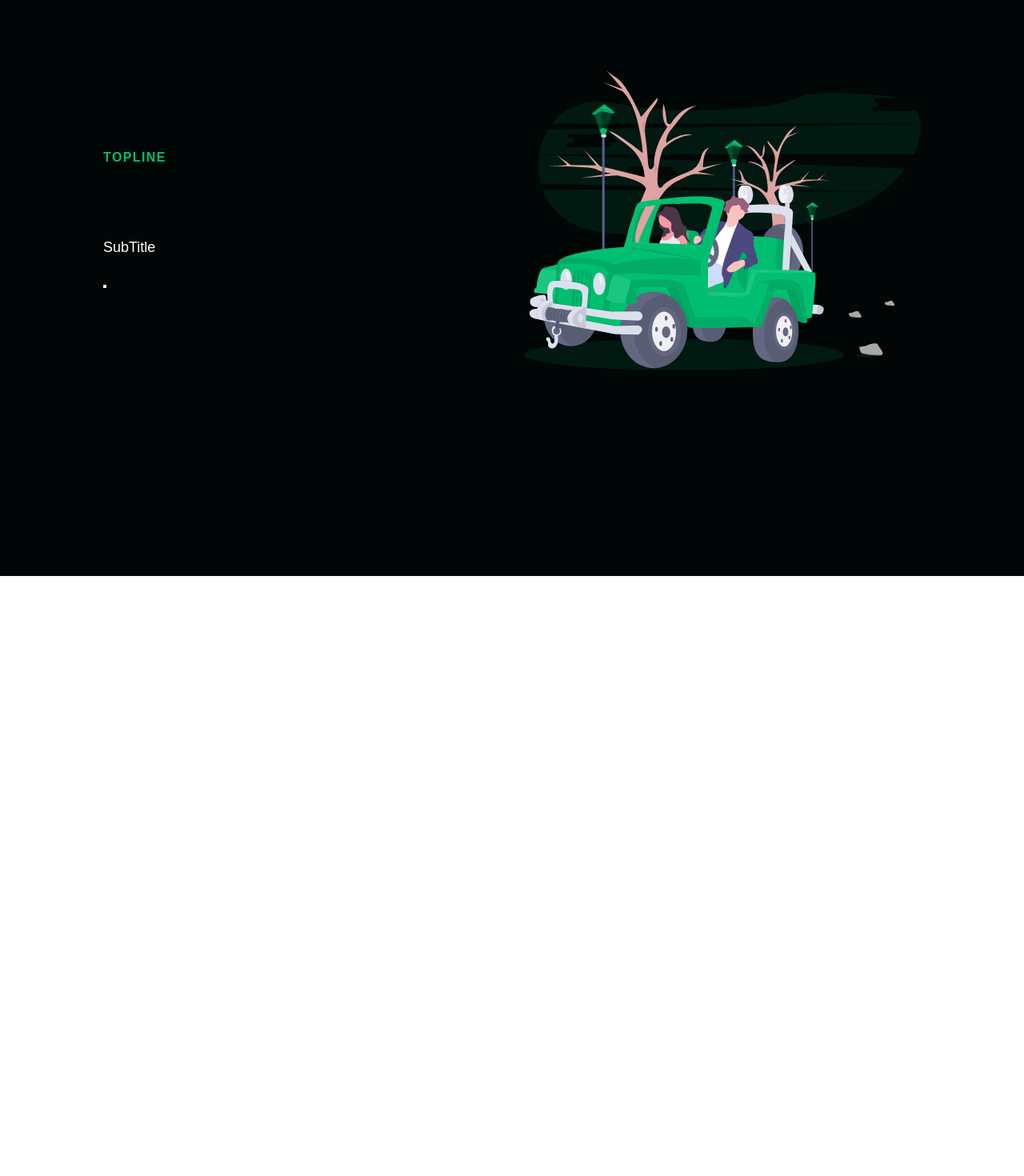
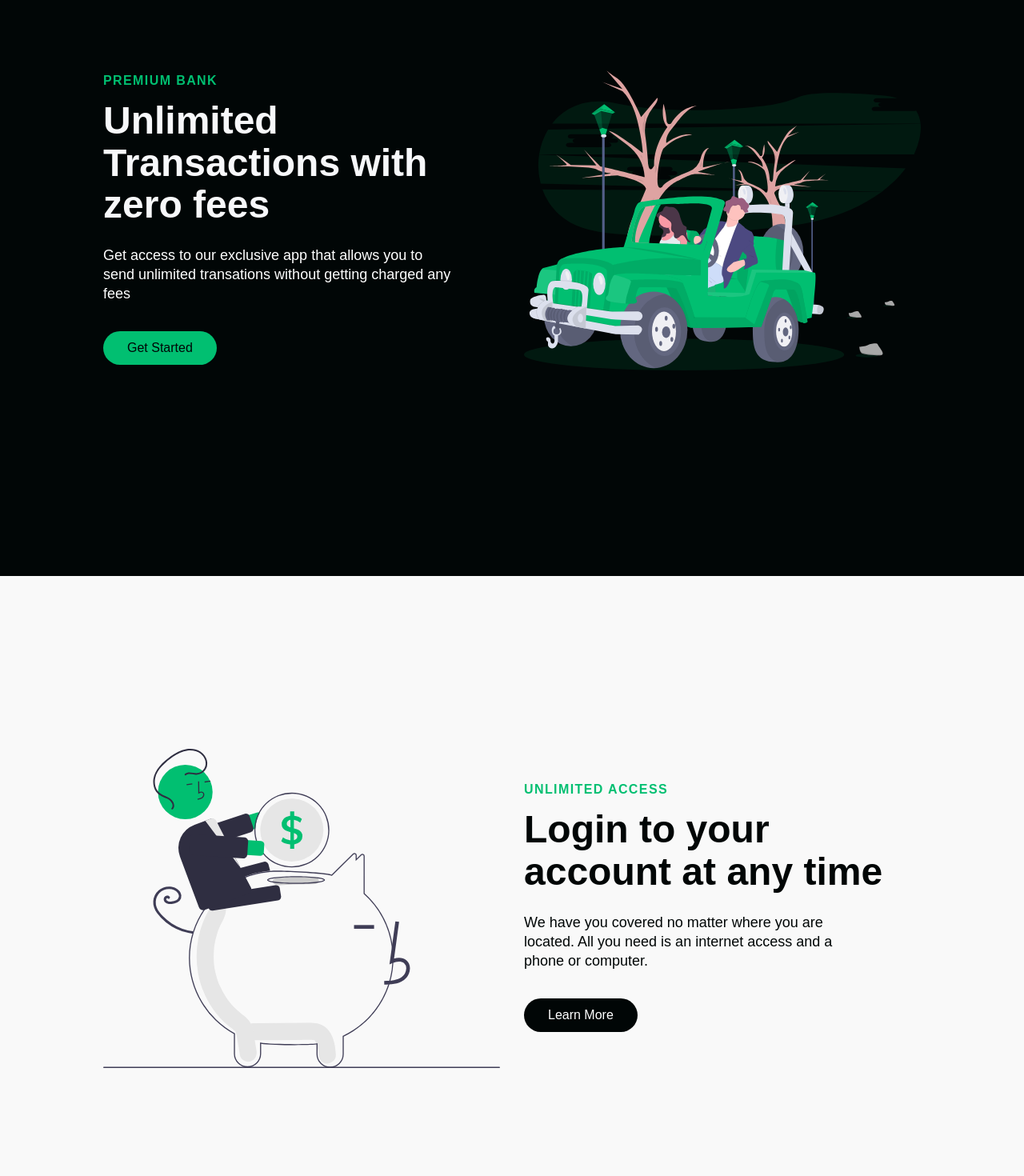
Before and after one commit to tarunfy/dolla, a Next.js app: page / in a window 1280 px wide. Shown: the part 940-2410 px from the top of the page at 80% size. Before the commit the page ends 1660 px from the top, so only its background shows below. Built offline with nearby package versions, Linux system fonts and the light colour scheme; a web font is replaced by a local one.

Commit message:
added info pages

```diff
--- a/components/InfoSection/Data.js
+++ b/components/InfoSection/Data.js
@@ -0,0 +1,53 @@
+export const homeObjOne = {
+  id: "about",
+  lightBg: false,
+  lightText: true,
+  lightTextDesc: true,
+  topLine: "Premium Bank",
+  headLine: "Unlimited Transactions with zero fees",
+  description:
+    "Get access to our exclusive app that allows you to send unlimited transations without getting charged any fees",
+  buttonLabel: "Get Started",
+  imgStart: false,
+  img: "/imgs/svg-1.svg",
+  alt: "Card",
+  dark: true,
+  primary: true,
+  darkText: false,
+};
+
+export const homeObjTwo = {
+  id: "discover",
+  lightBg: true,
+  lightText: false,
+  lightTextDesc: false,
+  topLine: "Unlimited Access",
+  headLine: "Login to your account at any time",
+  description:
+    "We have you covered no matter where you are located. All you need is an internet access and a phone or computer.",
+  buttonLabel: "Learn More",
+  imgStart: true,
+  img: "/imgs/svg-4.svg",
+  alt: "Bank",
+  dark: false,
+  primary: false,
+  darkText: true,
+};
+
+export const homeObjThree = {
+  id: "signup",
+  lightBg: true,
+  lightText: false,
+  lightTextDesc: false,
+  topLine: "Join our Team",
+  headLine: "Creating an account is extremely easy",
+  description:
+    "Get everything setup and ready in under 10 minutes. All ypu need to do is add your information and you're ready to go.",
+  buttonLabel: "Start now",
+  imgStart: false,
+  img: "/imgs/svg-3.svg",
+  alt: "papers",
+  dark: false,
+  primary: false,
+  darkText: true,
+};
--- a/components/InfoSection/index.jsx
+++ b/components/InfoSection/index.jsx
@@ -1,5 +1,5 @@
 import React from "react";
-import { Button } from "react-scroll";
+import { Button } from "../ButtonElements";
 import {
   InfoContainer,
   InfoWrapper,
@@ -15,25 +15,51 @@ import {
   Img,
 } from "./InfoElements";
 
-const InfoSection = () => {
+const InfoSection = ({
+  lightBg,
+  lightText,
+  darkText,
+  img,
+  alt,
+  imgStart,
+  headLine,
+  description,
+  topLine,
+  id,
+  buttonLabel,
+  primary,
+  dark,
+  dark2,
+}) => {
   return (
     <>
-      <InfoContainer>
+      <InfoContainer lightBg={lightBg} id={id}>
         <InfoWrapper>
-          <InfoRow>
+          <InfoRow imgStart={imgStart}>
             <Column1>
               <TextWrapper>
-                <TopLine>TopLine</TopLine>
-                <Heading>Heading</Heading>
-                <SubTitle>SubTitle</SubTitle>
+                <TopLine>{topLine}</TopLine>
+                <Heading lightText={lightText}>{headLine}</Heading>
+                <SubTitle darkText={darkText}>{description}</SubTitle>
                 <BtnWrap>
-                  <Button to="home" />
+                  <Button
+                    to="home"
+                    smooth
+                    duration={500}
+                    spy
+                    offset={-80}
+                    primary={primary ? 1 : 0}
+                    dark={dark ? 1 : 0}
+                    dark2={dark2 ? 1 : 0}
+                  >
+                    {buttonLabel}
+                  </Button>
                 </BtnWrap>
               </TextWrapper>
             </Column1>
             <Column2>
               <ImgWrap>
-                <Img src="/imgs/svg-1.svg" />
+                <Img src={img} alt={alt} />
               </ImgWrap>
             </Column2>
           </InfoRow>
--- a/pages/index.js
+++ b/pages/index.js
@@ -3,6 +3,11 @@ import Navbar from "../components/Navbar";
 import Sidebar from "../components/Sidebar";
 import HeroSection from "../components/HeroSection";
 import InfoSection from "../components/InfoSection";
+import {
+  homeObjOne,
+  homeObjThree,
+  homeObjTwo,
+} from "../components/InfoSection/Data";
 
 export default function Home() {
   const [isOpen, setIsOpen] = useState(false);
@@ -16,7 +21,9 @@ export default function Home() {
       <Sidebar toggle={toggle} isOpen={isOpen} />
       <Navbar toggle={toggle} />
       <HeroSection />
-      <InfoSection />
+      <InfoSection {...homeObjOne} />
+      <InfoSection {...homeObjTwo} />
+      <InfoSection {...homeObjThree} />
     </>
   );
 }
```
